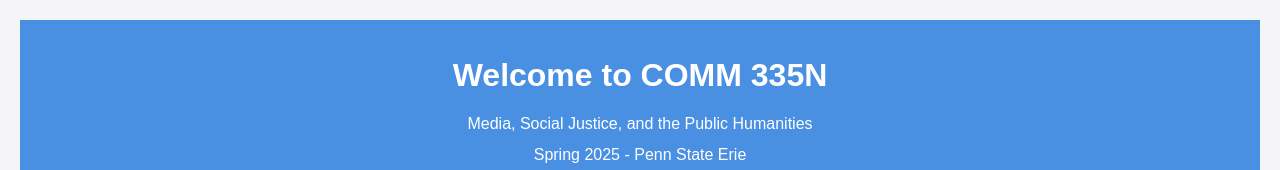
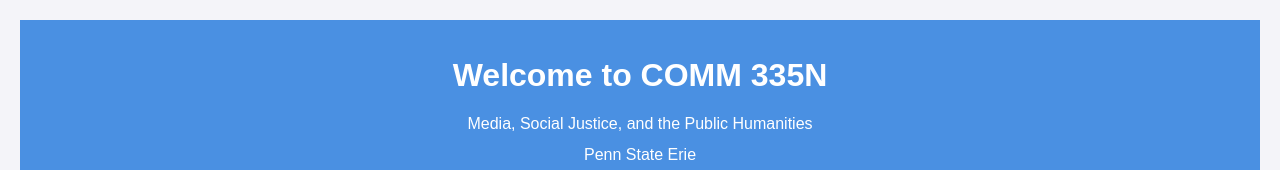
Before and after one commit to drtiffpetricini/drtiffpetricini.github.io, a plain HTML site: page comm335n.html in a window 1280 px wide. Shown: the top 170 px of the page. Drawn offline with Linux system fonts and the light colour scheme; grey boxes are pictures that could not be loaded.

Commit message:
Update comm335n.html

```diff
--- a/comm335n.html
+++ b/comm335n.html
@@ -11,7 +11,7 @@
     <header>
         <h1>Welcome to COMM 335N</h1>
         <p>Media, Social Justice, and the Public Humanities</p>
-        <p>Spring 2025 - Penn State Erie</p>
+        <p> Penn State Erie</p>
         <img src="brooke-cagle--uHVRvDr7pg-unsplash.jpg" alt="Diverse group of students smiling and studying together" class="banner-image">
     </header>
 
```
